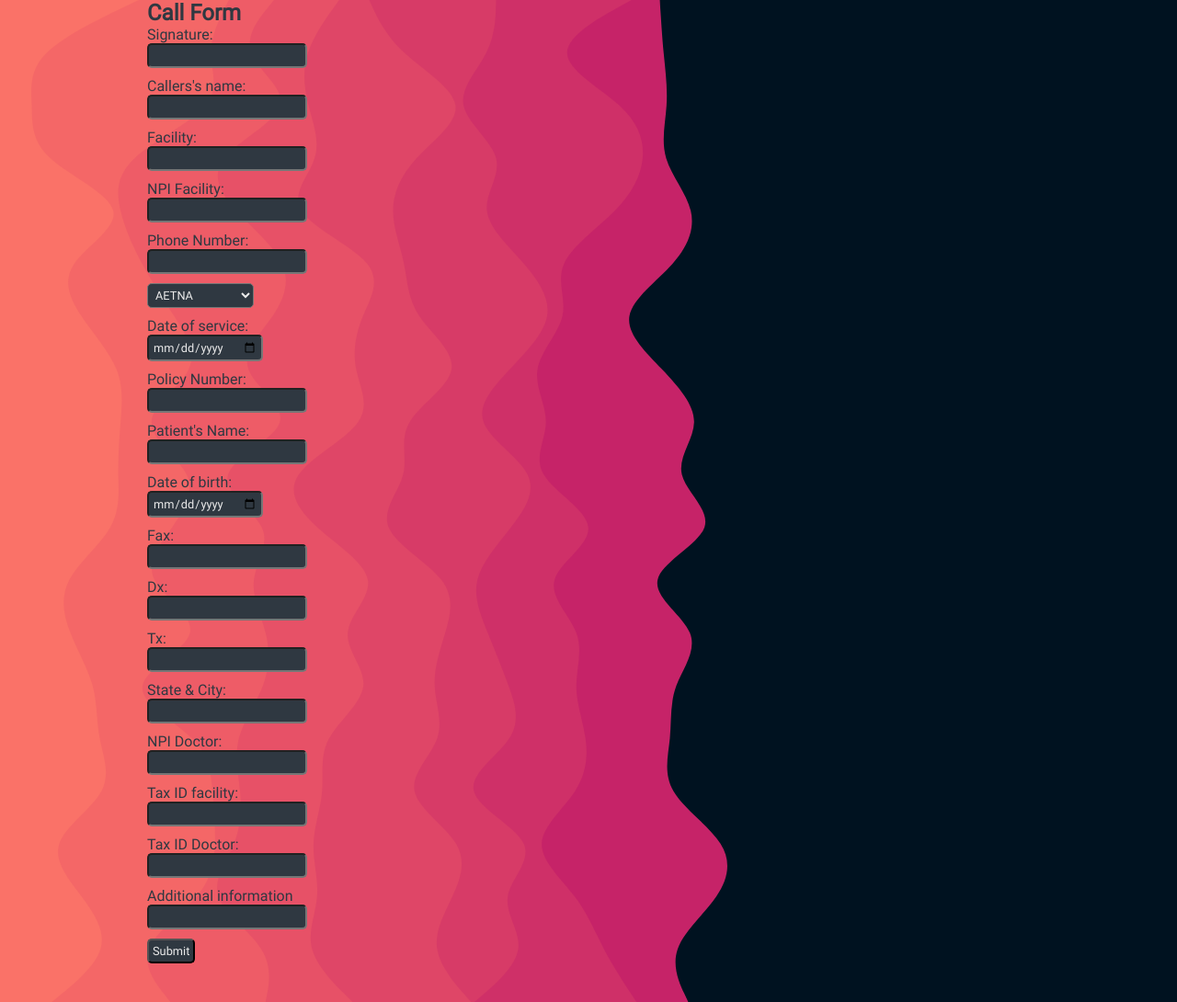
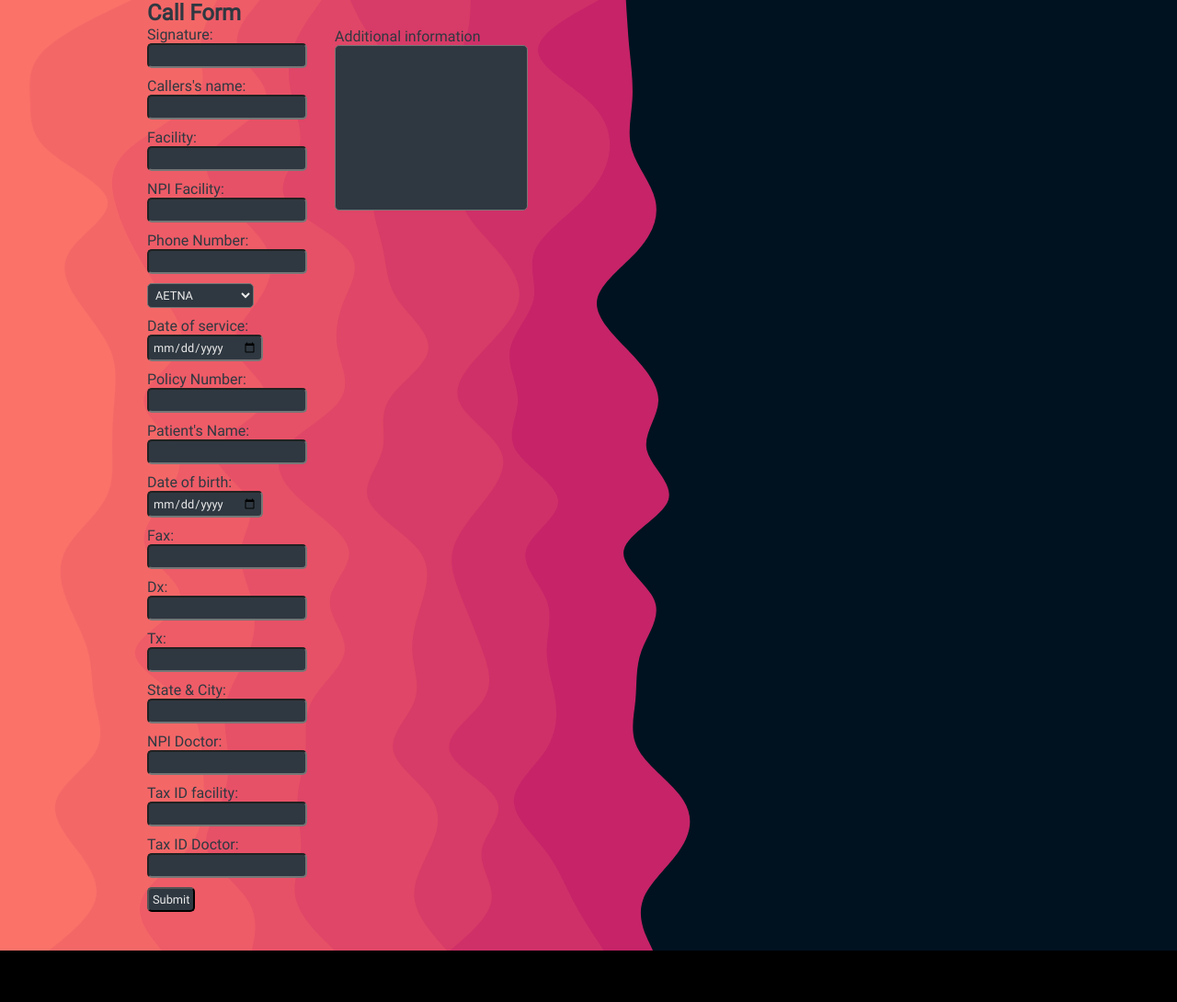
Before and after one commit to crstnmln/callForm_dev, a plain HTML site: page index.html in a window 1280 px wide. Shown: the whole page at 92% size. After the commit the page ends 1034 px from the top, so only its background shows below. Drawn offline with Linux system fonts and the light colour scheme.

Commit message:
Updated textarea for additional info index.html

```diff
--- a/index.html
+++ b/index.html
@@ -1,5 +1,6 @@
 <!DOCTYPE html>
 <html lang="en">
+
 <head>
     <meta charset="UTF-8" />
     <meta http-equiv="X-UA-Compatible" content="IE=edge" />
@@ -9,21 +10,23 @@
     <meta name="description" content="Herramienta para obtener y llenar datos de manera rapida y optima." />
     <meta name="keywords" content="The useful form" />
     <!-- <link rel="stylesheet" href="./css/reseter.css"/> -->
-		<link rel="stylesheet" href="./css/styled.css"/>
+    <link rel="stylesheet" href="./css/styled.css" />
 
 </head>
+
 <body>
     <h2>Call Form</h2>
 
-		<div hidden>
+    <!-- <div hidden>
         <form id="formOption">
             <select name="selection" id="selection">
                 <option value="Benefits">Eligibility &amp; Benefits</option>
                 <option value="Case Management">Case Management</option>
             </select>
         </form>
-		</div>
+		</div> -->
 
+    <section class='main'>
 
         <form id="formular" action="">
             <!-- Esto debe estar oculto justo antes de que se se envie la opcion de forma seleccionada -->
@@ -83,11 +86,18 @@
             <label for="taxD">Tax ID Doctor:</label>
             <input type="text" id="taxD" name="taxD" />
 
-			<label for="ai">Additional information</label>
-            <input type="textarea" id="ai" name="ai" />
-
             <input type="submit" value="Submit" id="submitbtn" />
         </form>
+
+        <aside class='child'>
+
+            <div class='child2'>
+                <label for="ai1">Additional information</label>
+                <textarea id="ai1" name="ai1" rows='4' cols='50'></textarea>
+            </div>
+        </aside>
+
+    </section>
 
     <section class="box" id="box"></section>
 
@@ -98,4 +108,5 @@
 
     <script src="./js/index.js"></script>
 </body>
+
 </html>
```
Lines whose indentation alone changed are shown as unchanged.
